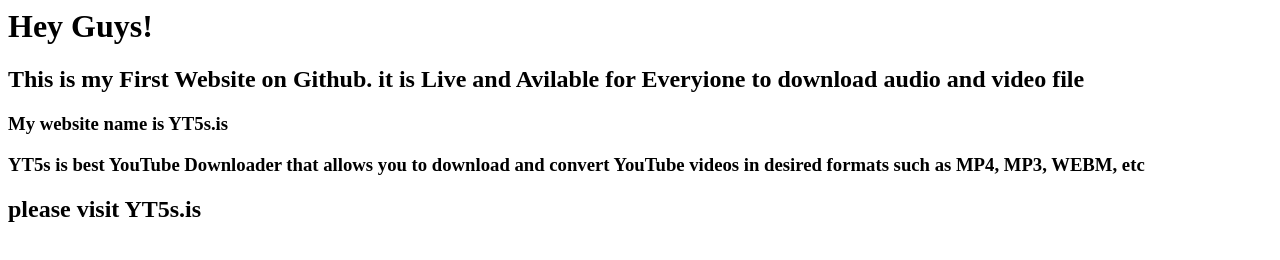
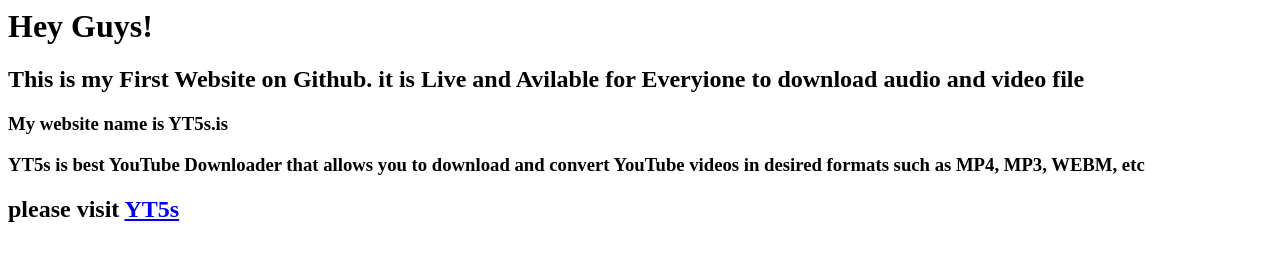
Before and after one commit to yt5sis/yt5s.is, a plain HTML site: page index.html in a window 1280 px wide. Drawn offline with Linux system fonts and the light colour scheme.

Commit message:
Update index.html

```diff
--- a/index.html
+++ b/index.html
@@ -7,6 +7,6 @@
 			<h2>This is my First Website on Github. it is Live and Avilable for Everyione to download audio and video file</h2>
 			<h3>My website name is YT5s.is</h3>
 			<h3>YT5s is best YouTube Downloader that allows you to download and convert YouTube videos in desired formats such as MP4, MP3, WEBM, etc</h3>
-			<h2> please visit YT5s.is </h2>
+			<h2> please visit <a href="https://yt5s.is/">YT5s</a></h2>
 		</body>
 </html>
```
